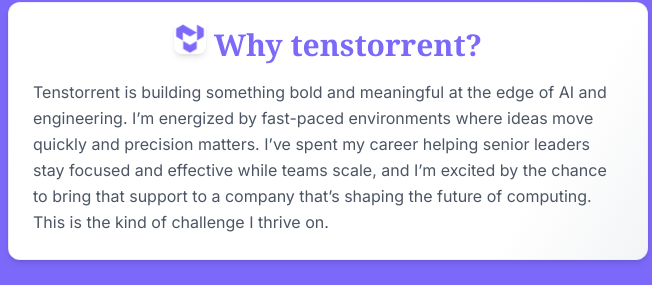
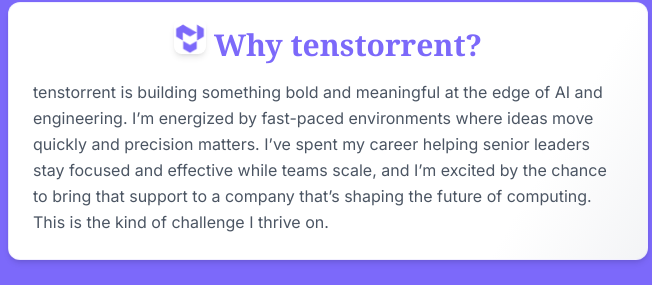
Before and after one commit to rayellemclaughlin/tenstorrent, a plain HTML site: page index.html in a window 1280 px wide. Shown: the part 598-883 px from the top of the page, 312-964 px from the left. Drawn offline with nearby package versions, Linux system fonts and the light colour scheme.

Commit message:
Committing all current changes

```diff
--- a/index.html
+++ b/index.html
@@ -144,7 +144,7 @@
                 </h2>
             </div>
             <p class="text-gray-600 leading-relaxed">
-                Tenstorrent is building something bold and meaningful at the edge of AI and engineering. I’m energized by fast-paced environments where ideas move quickly and precision matters. I’ve spent my career helping senior leaders stay focused and effective while teams scale, and I’m excited by the chance to bring that support to a company that’s shaping the future of computing. This is the kind of challenge I thrive on.
+                tenstorrent is building something bold and meaningful at the edge of AI and engineering. I’m energized by fast-paced environments where ideas move quickly and precision matters. I’ve spent my career helping senior leaders stay focused and effective while teams scale, and I’m excited by the chance to bring that support to a company that’s shaping the future of computing. This is the kind of challenge I thrive on.
             </p>
         </section>
 
```
